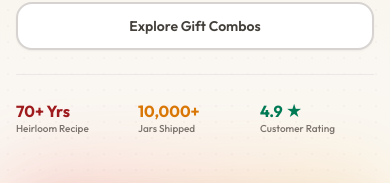
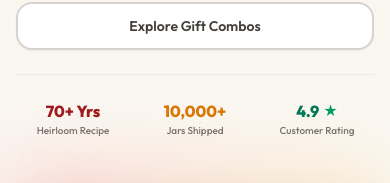
Before and after one commit to saikiranrayudu02-cell/kavyasri-pickles, a Next.js app: page / in a window 390 px wide. Shown: the part 440-623 px from the top of the page. Built offline with nearby package versions, Linux system fonts and the light colour scheme; no server answers; the database is empty.

Commit message:
style(hero): center align trust highlights section on mobile screens for perfect responsive alignment

```diff
--- a/src/app/page.tsx
+++ b/src/app/page.tsx
@@ -102,18 +102,21 @@ export default function HomePage() {
                 </div>
 
                 {/* Trust Highlights */}
-                <div className="animate-fade-in-up stagger-4 grid grid-cols-3 gap-2 sm:gap-3 pt-6 border-t border-stone-200/80 max-w-md mx-auto lg:mx-0 text-left">
-                  <div>
-                    <div className="text-base xs:text-lg font-bold text-[#9e1b1e]">70+ Yrs</div>
-                    <div className="text-[10px] sm:text-xs text-stone-500 font-medium leading-tight">Heirloom Recipe</div>
+                <div className="animate-fade-in-up stagger-4 grid grid-cols-3 gap-2 sm:gap-4 pt-6 border-t border-stone-200/80 max-w-md mx-auto lg:mx-0">
+                  <div className="flex flex-col items-center lg:items-start text-center lg:text-left">
+                    <div className="text-base xs:text-lg sm:text-xl font-extrabold text-[#9e1b1e]">70+ Yrs</div>
+                    <div className="text-[10px] sm:text-xs text-stone-500 font-medium leading-tight mt-0.5">Heirloom Recipe</div>
                   </div>
-                  <div>
-                    <div className="text-base xs:text-lg font-bold text-[#d97706]">10,000+</div>
-                    <div className="text-[10px] sm:text-xs text-stone-500 font-medium leading-tight">Jars Shipped</div>
+                  <div className="flex flex-col items-center lg:items-start text-center lg:text-left">
+                    <div className="text-base xs:text-lg sm:text-xl font-extrabold text-[#d97706]">10,000+</div>
+                    <div className="text-[10px] sm:text-xs text-stone-500 font-medium leading-tight mt-0.5">Jars Shipped</div>
                   </div>
-                  <div>
-                    <div className="text-base xs:text-lg font-bold text-emerald-700">4.9 ★</div>
-                    <div className="text-[10px] sm:text-xs text-stone-500 font-medium leading-tight">Customer Rating</div>
+                  <div className="flex flex-col items-center lg:items-start text-center lg:text-left">
+                    <div className="text-base xs:text-lg sm:text-xl font-extrabold text-emerald-700 flex items-center justify-center lg:justify-start gap-1">
+                      <span>4.9</span>
+                      <span className="text-emerald-600 text-sm sm:text-base">★</span>
+                    </div>
+                    <div className="text-[10px] sm:text-xs text-stone-500 font-medium leading-tight mt-0.5">Customer Rating</div>
                   </div>
                 </div>
               </div>
```
